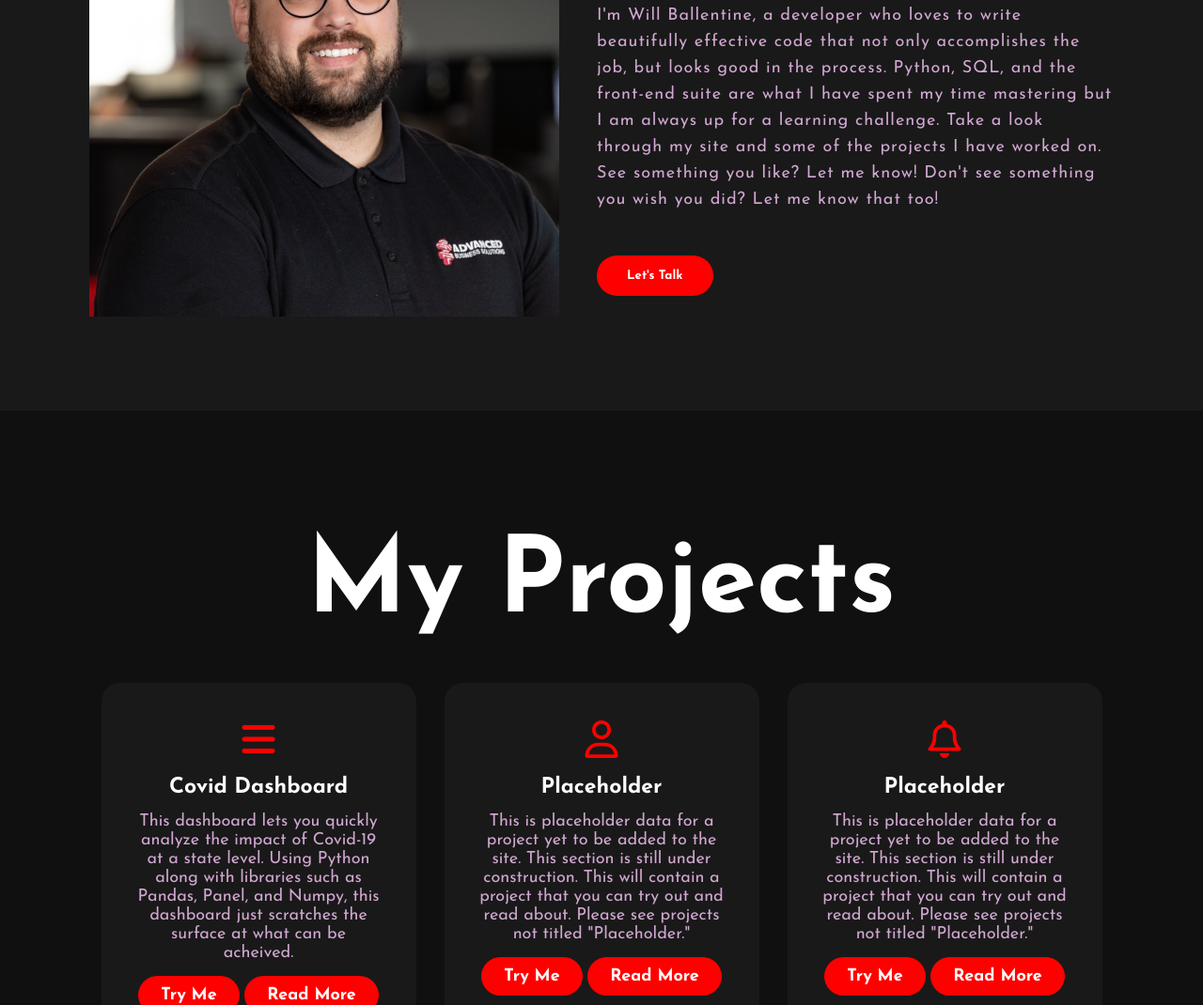
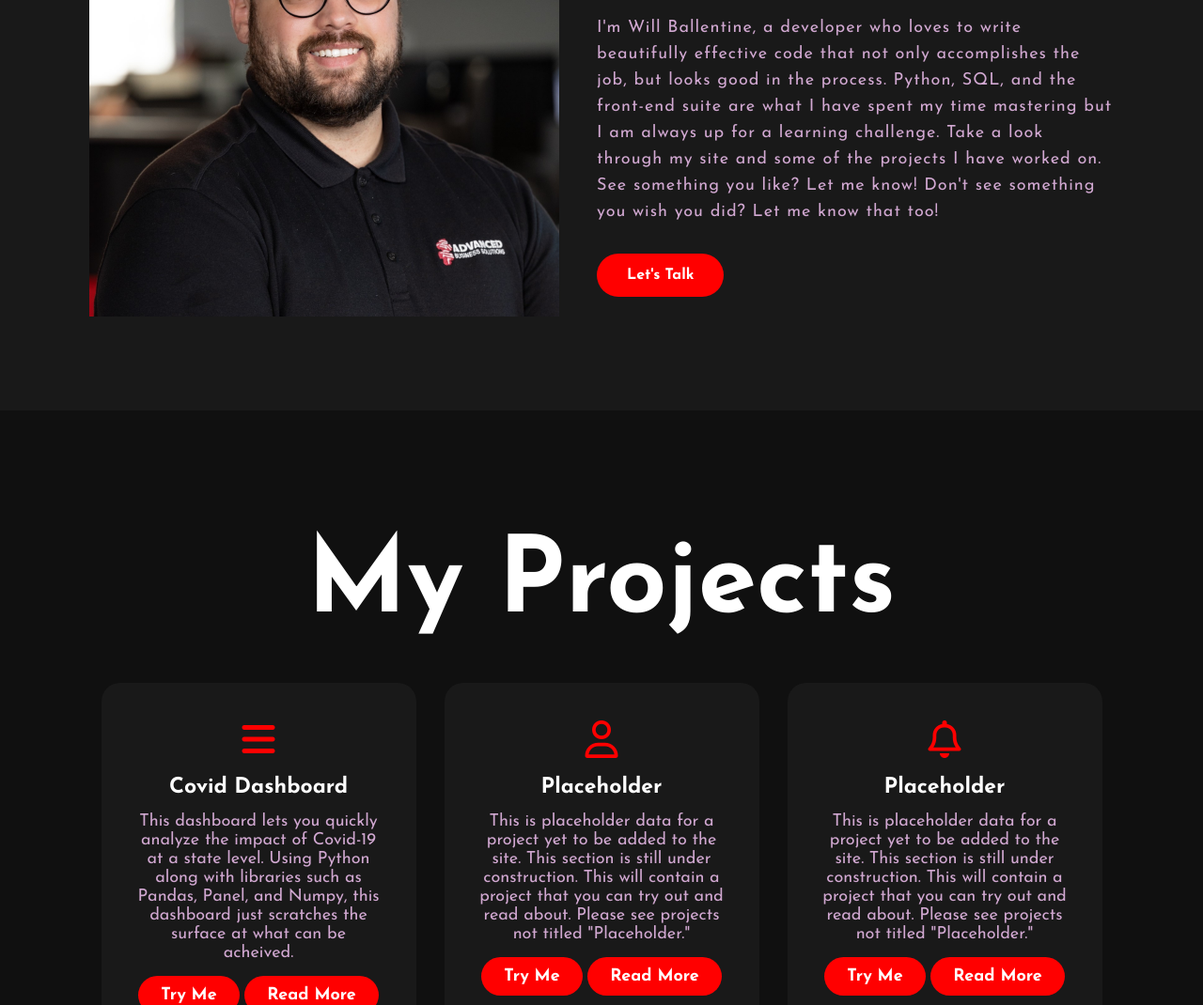
Before and after one commit to WillBallentine/WillBallentine.github.io, a plain HTML site: page index.html in a window 1280 px wide. Shown: the part 1063-2133 px from the top of the page at 94% size. Drawn offline with Linux system fonts and the light colour scheme.

Commit message:
lets talk button func

```diff
--- a/index.html
+++ b/index.html
@@ -72,7 +72,7 @@
             on. See something you like? Let me know! Don't see something you
             wish you did? Let me know that too!
           </p>
-          <button type="button">Let's Talk</button>
+          <a class="button-one" href="mailto:willh.ballentine@gmail.com">Let's Talk</a>
         </div>
       </div>
     </section>
--- a/style/main.css
+++ b/style/main.css
@@ -179,6 +179,23 @@ h4{
     line-height: 28px;
     font-size: 18px;
     margin-bottom: 45px;
+}
+
+.main .button-one{
+    background-color: red;
+    color: white;
+    text-decoration: none;
+    border: 2px solid transparent;
+    font-weight: bold;
+    padding: 13px 30px;
+    border-radius: 30px;
+    transition: .4s;
+}
+
+.main .button-one:hover{
+    background-color: transparent;
+    border: 2px solid red;
+    cursor: pointer;
 }
 
 button {
```
